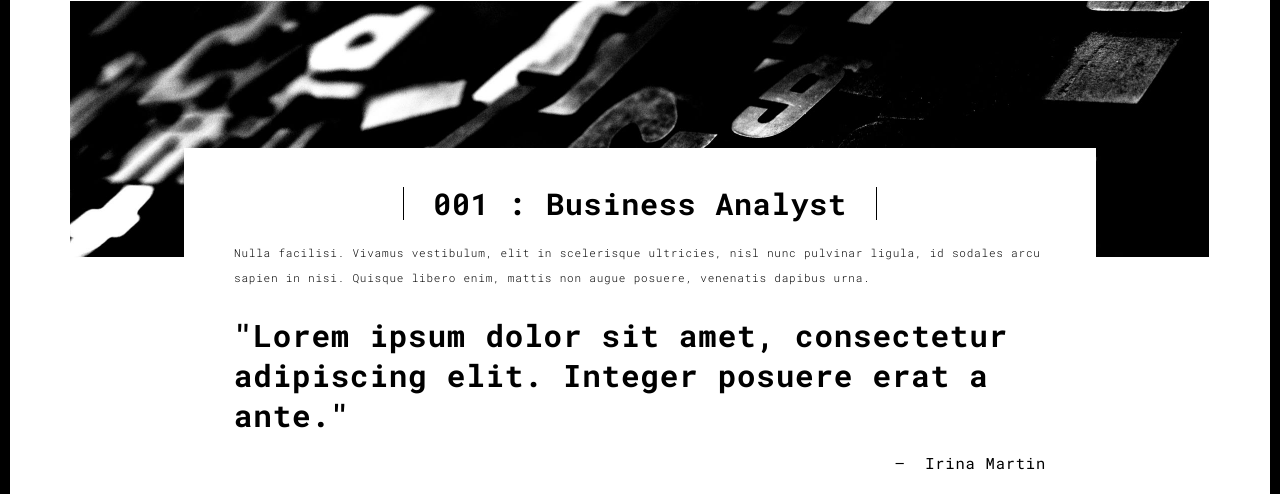
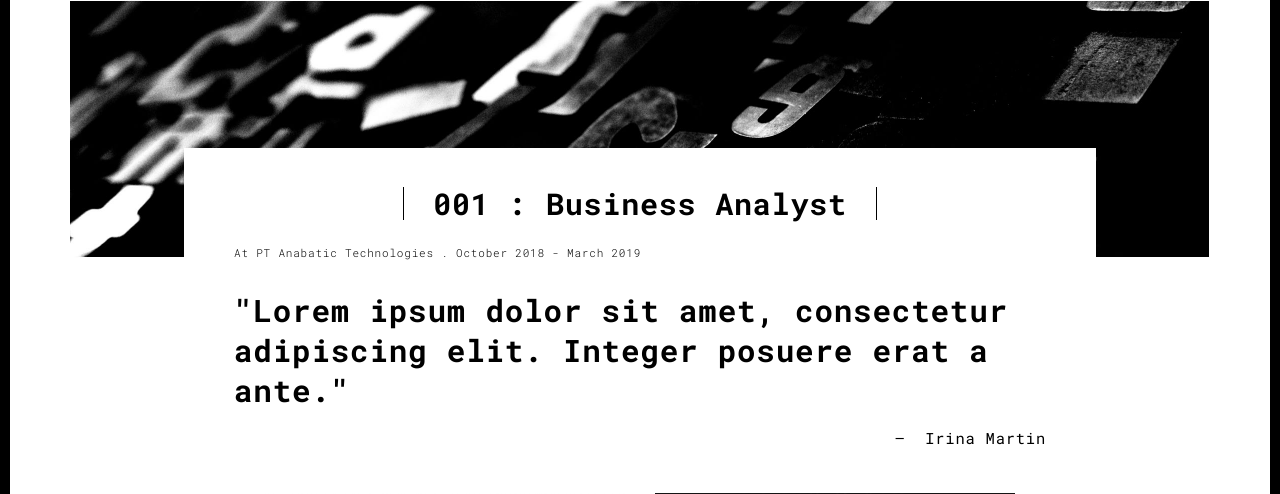
Before and after one commit to michaelrichie/portfo, a Flask app: page /work.html in a window 1280 px wide. Shown: the part 90-584 px from the top of the page. Run offline with Flask 2, Linux system fonts and the light colour scheme; some libraries are stand-ins or nearby versions.

Commit message:
editwork

```diff
--- a/templates/work.html
+++ b/templates/work.html
@@ -63,7 +63,7 @@
           <div class="text-center">
             <h1 class="h2">001 : Business Analyst</h1>
           </div>
-          <p>Nulla facilisi. Vivamus vestibulum, elit in scelerisque ultricies, nisl nunc pulvinar ligula, id sodales arcu sapien in nisi. Quisque libero enim, mattis non augue posuere, venenatis dapibus urna.</p>
+          <p>At PT Anabatic Technologies . October 2018 - March 2019</p>
 
           <blockquote>
             <p>"Lorem ipsum dolor sit amet, consectetur adipiscing elit. Integer posuere erat a ante."</p>
```
